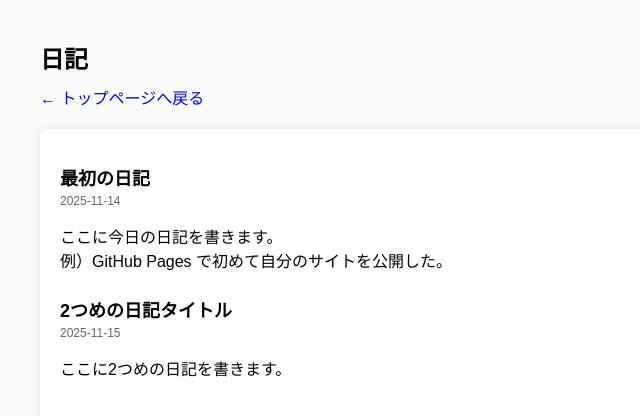
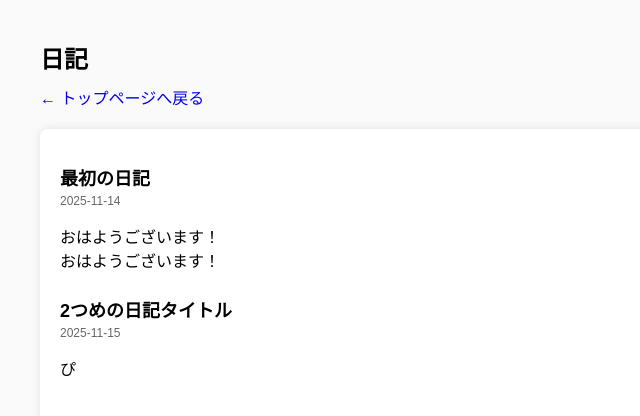
Before and after one commit to Gnzlss314/gnzlss, a plain HTML site: page diary.html in a window 1280 px wide. Shown: the whole page, without its empty margins (0-640 px from the left). Drawn offline with Linux system fonts and the light colour scheme.

Commit message:
Update diary.html

```diff
--- a/diary.html
+++ b/diary.html
@@ -55,8 +55,8 @@
             <h2>最初の日記</h2>
             <div class="date">2025-11-14</div>
             <p>
-                ここに今日の日記を書きます。<br>
-                例）GitHub Pages で初めて自分のサイトを公開した。
+                おはようございます！<br>
+                おはようございます！
             </p>
         </div>
 
@@ -65,7 +65,7 @@
             <h2>2つめの日記タイトル</h2>
             <div class="date">2025-11-15</div>
             <p>
-                ここに2つめの日記を書きます。
+                ぴ
             </p>
         </div>
     </div>
```
